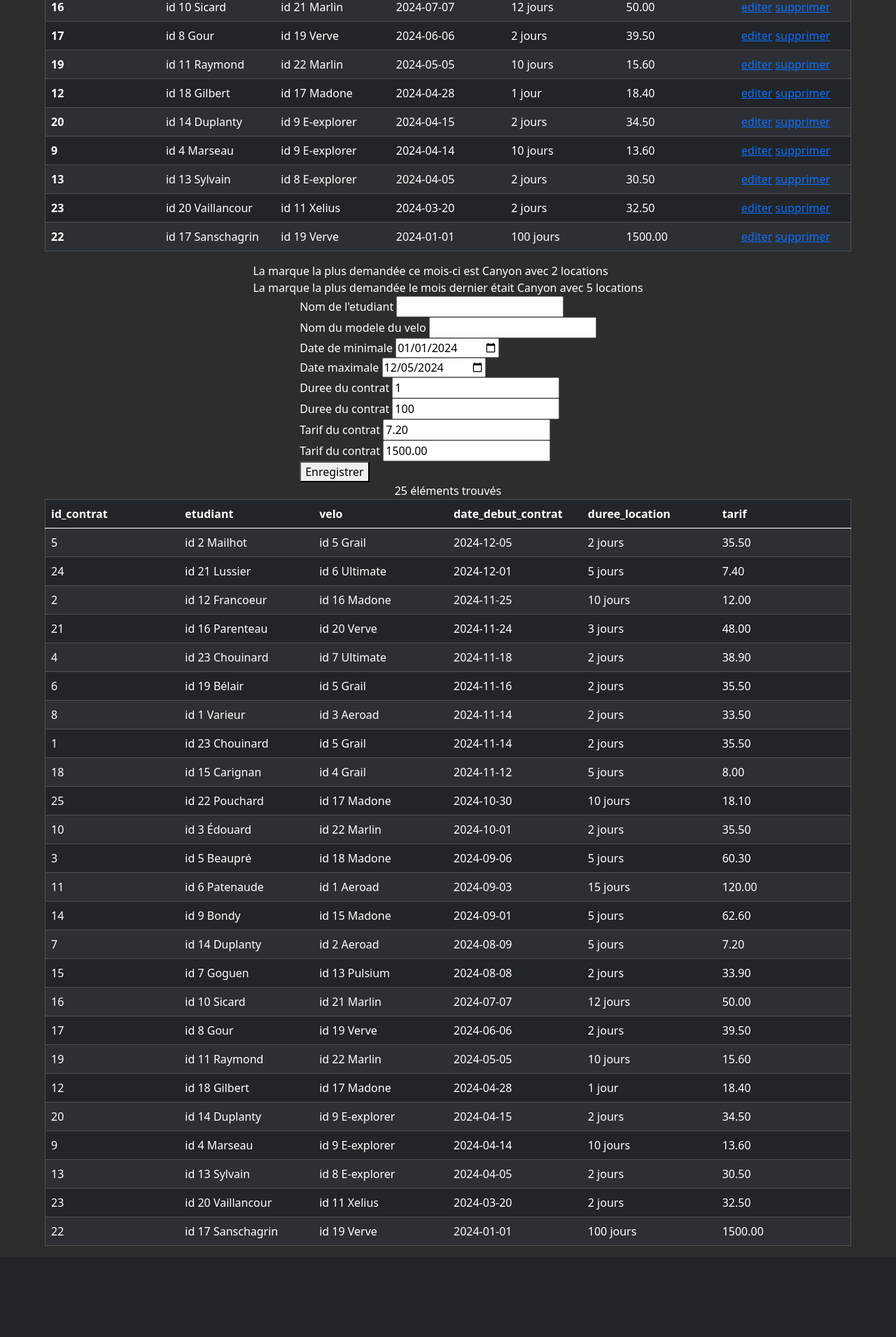
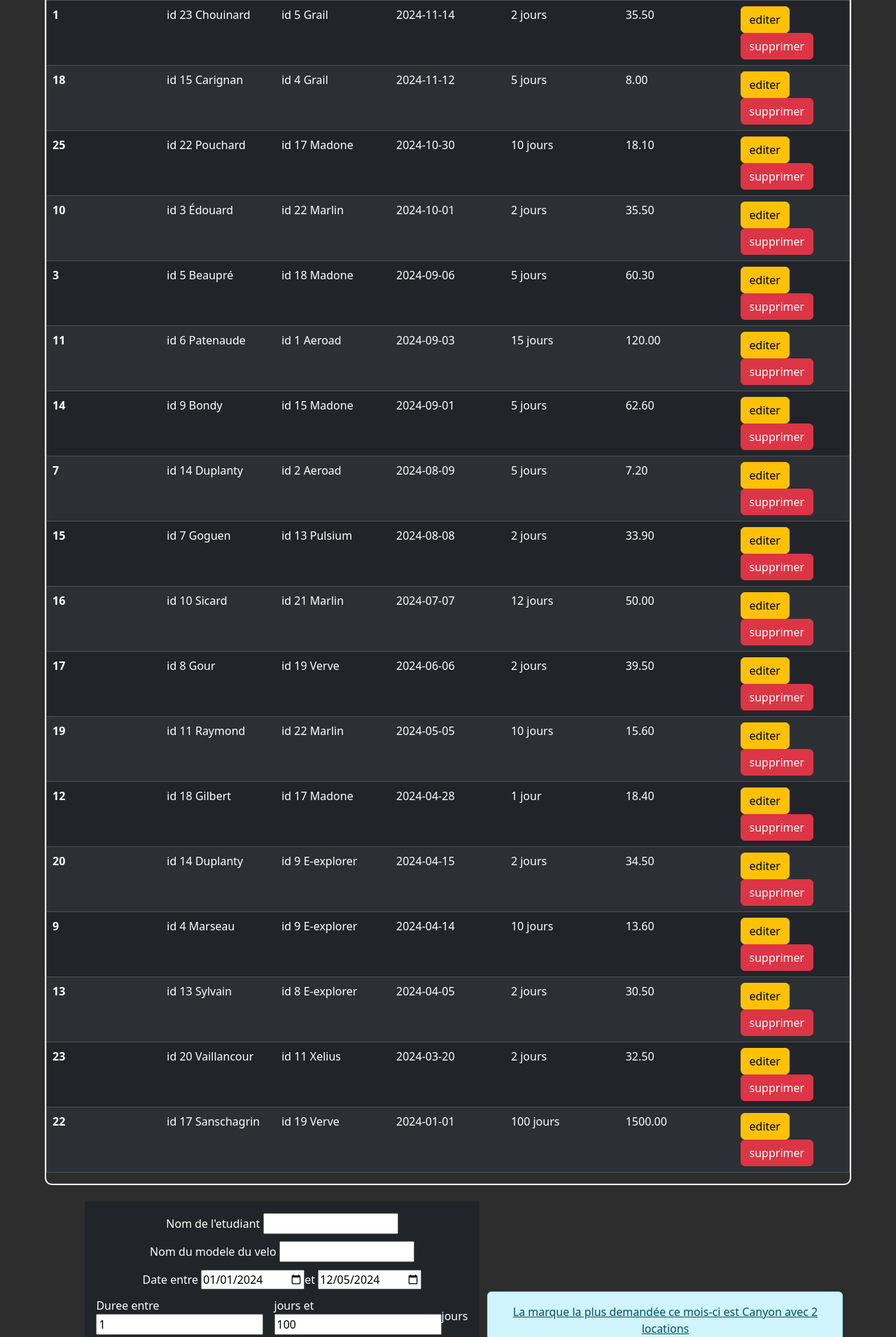
Before and after one commit to ThomasMillon/15_millon, a Flask app: page /contrat/show in a window 1280 px wide. Shown: the part 930-2840 px from the top of the page at 70% size. Before the commit the page ends 2710 px from the top, so only its background shows below. Run offline with Flask 3, Linux system fonts and the light colour scheme; data comes from the database, SQL or seed files in the repository; data that the repository does not hold is empty; some libraries are stand-ins or nearby versions.

Commit message:
Style (Contrat)

```diff
--- a/templates/loue_contrat/show_loue_contrat.html
+++ b/templates/loue_contrat/show_loue_contrat.html
@@ -17,19 +17,19 @@
     {% endblock %}
 
     {% block body %}
-        Faire le parametrage d'etat
     <h3>Contrats</h3>
-    <a href="/contrat/add">ajouter un contrat</a>
-    <br><br>
+    <a class="btn btn-success" href="/contrat/add">ajouter un contrat</a>
+    <br><br><br>
 
          {% if contrats | length >= 1 %}
+             <div class="tableau overflow-hidden">
                 <table class="table table-dark table-striped">
-                <thead>
+                    <thead class="thead-dark">
                       <tr>
                         <th scope="col">id_contrat</th>
                         <th scope="col">etudiant</th>
                         <th scope="col">velo</th>
-                    <th scope="col">date_debut_contrat</th>
+                        <th scope="col">debut_contrat</th>
                         <th scope="col">duree_location</th>
                         <th scope="col">tarif</th>
                         <th scope="col">Edition</th>
@@ -44,56 +44,73 @@
                             <td>{{ contrat.Duree_location }} jour{% if contrat.Duree_location > 1 %}s{% endif %}</td>
                             <td>{{ contrat.Tarif }}</td>
                             <td>
-                            <a href="/contrat/edit?id={{ contrat.ID_Contrat }}" type="button">editer</a>
-                            <a href="/contrat/delete?id={{ contrat.ID_Contrat }}" type="button">supprimer</a>
+                                <a href="/contrat/edit?id={{ contrat.ID_Contrat }}" type="button" class="btn btn-warning">editer</a>
+                                <a href="/contrat/delete?id={{ contrat.ID_Contrat }}" type="button" class="btn btn-danger">supprimer</a>
                             </td>
                         </tr>
                     {% endfor %}
                 </table>
+             </div>
+
         {% else %}
             <h2> la liste des types est vide </h2>
         {% endif %}
 
-        <a> La marque la plus demandée ce mois-ci est {{ marque[0].Libelle_Marque }} avec {{ marque[0].nbmLoue }} location{% if marque[0].nbmLoue > 1 %}s{% endif %}</a>
-        <br>
-        <a> La marque la plus demandée le mois dernier était {{ moisDernier[0].Libelle_Marque }} avec {{ moisDernier[0].nbmLoue }} location{% if moisDernier[0].nbmLoue > 1 %}s{% endif %}</a>
+        <div style="display: flex ; align-items: flex-end ; flex-direction: row-reverse ; margin: 1%">
+            <div style="display: flex ; gap: 10px ; align-items: flex-start ; flex-direction: column ; width: 45%">
+                <a class="footer-message alert alert-info text-center"> La marque la plus demandée ce mois-ci est {{ marque[0].Libelle_Marque }} avec {{ marque[0].nbmLoue }} location{% if marque[0].nbmLoue > 1 %}s{% endif %}</a>
+                <a class="footer-message alert alert-info text-center"> La marque la plus demandée le mois dernier était {{ moisDernier[0].Libelle_Marque }} avec {{ moisDernier[0].nbmLoue }} location{% if moisDernier[0].nbmLoue > 1 %}s{% endif %}</a>
+            </div>
 
+            <form style="display: flex ; align-items: center ; flex-direction: column ; margin: 1% ; background-color: #212529 ; color: white ; width: 50% ; padding: 1%" action="/contrat/show" method="post">
+                <div style="margin: 1%">
+                    <label for="etudiant">Nom de l'etudiant</label>
+                    <input type="text" size="15" id="etudiant" value="{{ valeurs.etudiant }}" name="etudiant">
+                </div>
+                <div style="margin: 1%">
+                    <label for="velo">Nom du modele du velo</label>
+                    <input type="text" size="15" id="velo" value="{{ valeurs.velo }}" name="velo">
+                </div>
 
-        <form action="/contrat/show" method="post">
+                <div style="margin: 1% ; display: flex ; align-items: center ; flex-direction: row">
                     <div>
-                <label for="etudiant">Nom de l'etudiant</label>
-                <input type="text" id="etudiant" value="{{ valeurs.etudiant }}" name="etudiant">
-            </div>
-            <div>
-                <label for="velo">Nom du modele du velo</label>
-                <input type="text" id="velo" value="{{ valeurs.velo }}" name="velo">
-            </div>
-            <div>
-                <label for="date_debut_min">Date de minimale</label>
+                        <label for="date_debut_min">Date entre</label>
                         <input type="date" id="date_debut_min" required value="{{ valeurs.minDate }}" name="date_debut_min">
                     </div>
                     <div>
-                <label for="date_debut_max">Date maximale</label>
+                        <label for="date_debut_max">et</label>
                         <input type="date" id="date_debut_max" required value="{{ valeurs.maxDate }}" name="date_debut_max">
                     </div>
+                </div>
+
+                <div style="margin: 1% ; display: flex ; align-items: center ; flex-direction: row">
                     <div>
-                <label for="duree_min">Duree du contrat</label>
-                <input type="number" id="duree_min" required value="{{ valeurs.minDuree }}" name="duree_min">
+                        <label for="duree_min">Duree entre</label>
+                        <input type="number" size="2" id="duree_min" required value="{{ valeurs.minDuree }}" name="duree_min">
                     </div>
                     <div>
-                <label for="duree_max">Duree du contrat</label>
-                <input type="number" id="duree_max" required value="{{ valeurs.maxDuree }}" name="duree_max">
+                        <label for="duree_max">jours et</label>
+                        <input type="number" size="2" id="duree_max" required value="{{ valeurs.maxDuree }}" name="duree_max">
+                    </div>
+                    <a>jours</a>
+                </div>
+
+                <div style="margin: 1% ; display: flex ; align-items: center ; flex-direction: row">
+                    <div>
+                        <label for="tarif_min">Tarif entre</label>
+                        <input type="number" size="5" step="0.01" id="tarif_min" required value="{{ valeurs.minTarif }}" name="tarif_min">
                     </div>
                     <div>
-                <label for="tarif_min">Tarif du contrat</label>
-                <input type="number" step="0.01" id="tarif_min" required value="{{ valeurs.minTarif }}" name="tarif_min">
+                        <label for="tarif_max">€ et</label>
+                        <input type="number" size="5" step="0.01" id="tarif_max" required value="{{ valeurs.maxTarif }}" name="tarif_max">
                     </div>
-            <div>
-                <label for="tarif_max">Tarif du contrat</label>
-                <input type="number" step="0.01" id="tarif_max" required value="{{ valeurs.maxTarif }}" name="tarif_max">
+                    <a>€</a>
                 </div>
-            <button type="submit">Enregistrer</button>
+
+                <button style="margin: 1% ; height: 40px" class="btn btn-secondary" type="submit">Filtrer</button>
             </form>
+        </div>
+
 
 
         <a>{{ nombreTrouve.nbrElement }} élément{% if nombreTrouve.nbrElement > 1 %}s{% endif %} trouvé{% if nombreTrouve.nbrElement > 1 %}s{% endif %}</a>
@@ -105,7 +122,7 @@
                     <th scope="col">id_contrat</th>
                     <th scope="col">etudiant</th>
                     <th scope="col">velo</th>
-                    <th scope="col">date_debut_contrat</th>
+                    <th scope="col">debut_contrat</th>
                     <th scope="col">duree_location</th>
                     <th scope="col">tarif</th>
                   </tr>
```
Lines whose indentation alone changed are shown as unchanged.
